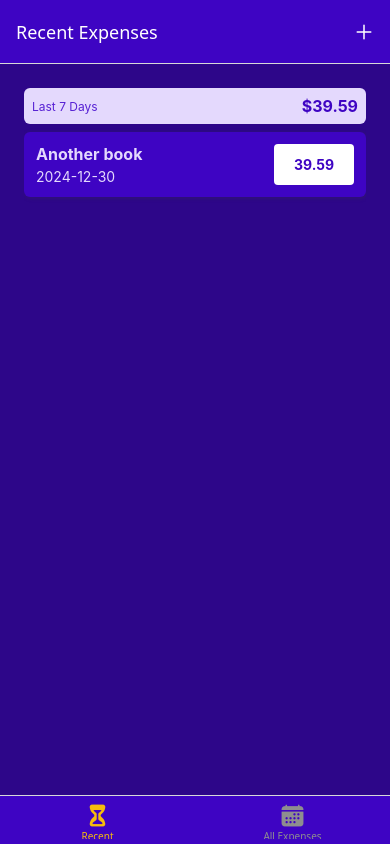
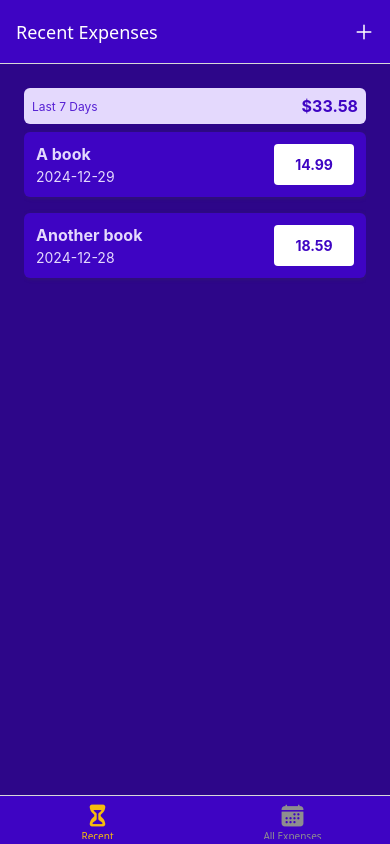
Before and after one commit to Jinesh87/expense-tracker, a React Native app: screen /RecentExpenses in a window 390 px wide. Built offline with nearby package versions, Linux system fonts and the light colour scheme.

Commit message:
Deleting and Updating Expenses

```diff
--- a/screens/ManageExpense.js
+++ b/screens/ManageExpense.js
@@ -1,10 +1,12 @@
-import { useLayoutEffect } from "react";
+import { useContext, useLayoutEffect } from "react";
 import { StyleSheet, View } from "react-native";
 import IconButton from "../components/UI/IconButton";
 import { GlobalStyles } from "../constants/styles";
 import Button from "../components/UI/Button";
+import { ExpensesContext } from "../store/expenses-context";
 
 function ManageExpense({ route, navigation }) {
+    const expensesCtx = useContext(ExpensesContext);
     const editedExpenseId = route.params?.expenseId;
     const isEditing = !!editedExpenseId;
     useLayoutEffect(() => {
@@ -14,12 +16,27 @@ function ManageExpense({ route, navigation }) {
     }, [navigation, isEditing]);
 
     function deleteExpenseHandler() {
+        expensesCtx.deleteExpense(editedExpenseId);
         navigation.goBack();
     }
     function cancelHandler() {
         navigation.goBack();
     }
     function confirmHandler() {
+        if (isEditing) {
+            expensesCtx.updateExpense(editedExpenseId,
+                {
+                    description: "Test!!!",
+                    amount: 100.19,
+                    date: new Date('2025-01-01')
+                });
+        } else {
+            expensesCtx.addExpense({
+                description: "Test",
+                amount: 100.1,
+                date: new Date('2025-01-01')
+            });
+        }
         navigation.goBack();
     }
     return (
--- a/store/expenses-context.js
+++ b/store/expenses-context.js
@@ -1,4 +1,4 @@
-import { createContext, useReducer } from "react";
+import { createContext, useReducer } from 'react';
 
 const DUMMY_EXPENSES = [
   {
@@ -57,17 +57,23 @@ const DUMMY_EXPENSES = [
   },
   {
     id: 'e10',
+    description: 'A book',
+    amount: 14.99,
+    date: new Date('2024-12-29'),
+  },
+  {
+    id: 'e11',
     description: 'Another book',
-        amount: 39.59,
-        date: new Date('2024-12-30'),
+    amount: 18.59,
+    date: new Date('2024-12-28'),
   },
 ];
 
 export const ExpensesContext = createContext({
-    espenses: [],
-    addExpenses: ({ description, amount, date }) => { },
-    deleteExpenses: (id) => { },
-    UpdateExpenses: (id, { description, amount, date }) => { },
+  expenses: [],
+  addExpense: ({ description, amount, date }) => {},
+  deleteExpense: (id) => {},
+  updateExpense: (id, { description, amount, date }) => {},
 });
 
 function expensesReducer(state, action) {
@@ -105,13 +111,19 @@ function ExpensesContextProvider({ children }) {
   function updateExpense(id, expenseData) {
     dispatch({ type: 'UPDATE', payload: { id: id, data: expenseData } });
   }
+
   const value = {
     expenses: expensesState,
     addExpense: addExpense,
     deleteExpense: deleteExpense,
     updateExpense: updateExpense,
   };
-    return <ExpensesContext.Provider value={value}>{children}</ExpensesContext.Provider>;
+
+  return (
+    <ExpensesContext.Provider value={value}>
+      {children}
+    </ExpensesContext.Provider>
+  );
 }
 
 export default ExpensesContextProvider;
```
Lines whose indentation alone changed are shown as unchanged.
